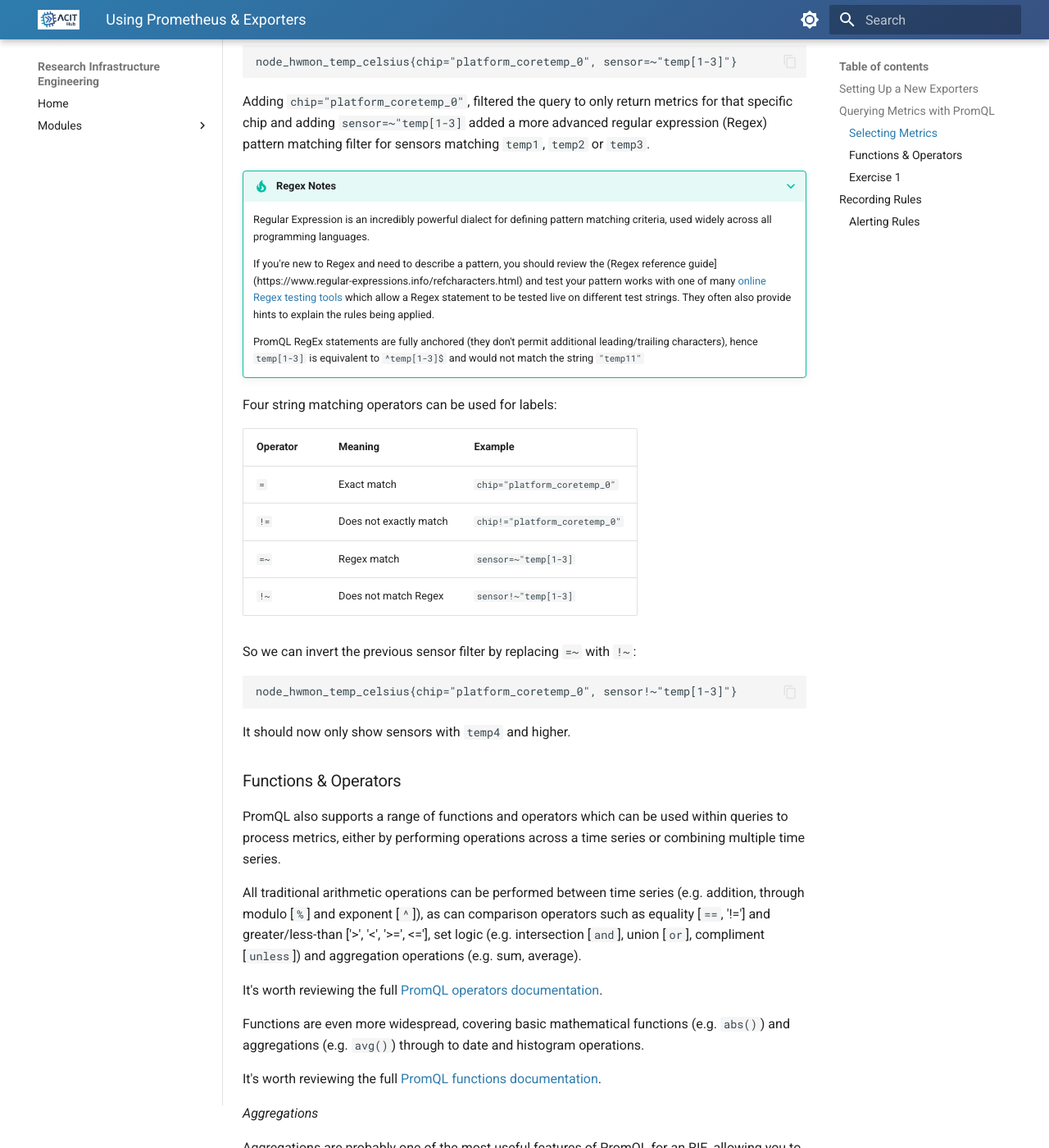
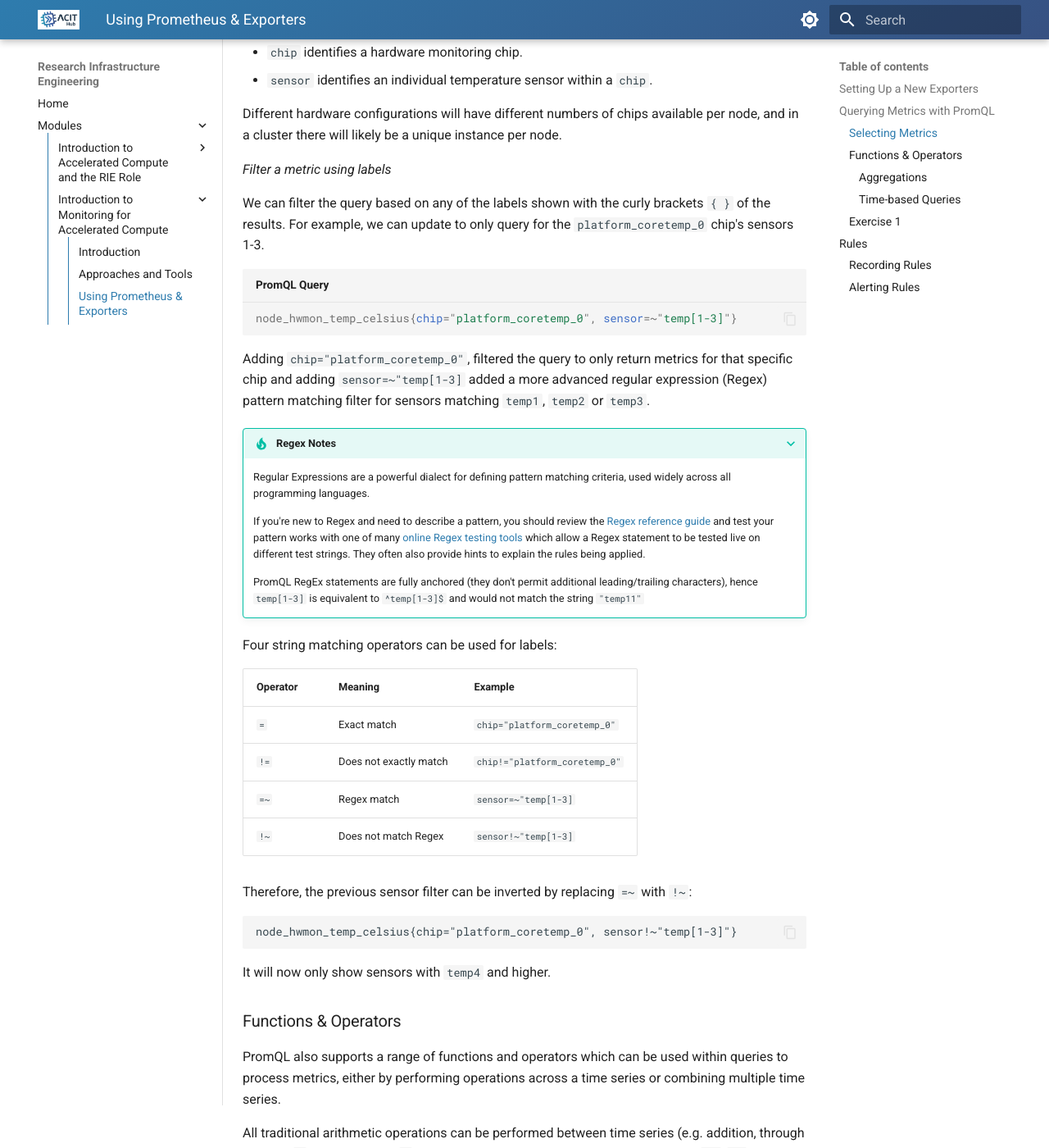
Before and after one commit to ACIT-Hub/docs-acit.surrey.ac.uk, an MkDocs documentation site: the page built from docs/modules/introduction-to-monitoring/prometheus.md, in a window 1280 px wide and 1400 px high, scrolled down 3245 px. Shown: the whole window at 82% size. Built offline with MkDocs 1.6.1 and Material for MkDocs 9.7.7, drawn with Linux system fonts in a browser that asks for light colours; some of the changed text lies outside the part shown.

Commit message:
Formatting review
Fixed many images and embedded code

Updated a package version to enable titling code fences.

````diff
--- a/docs/modules/introduction-to-monitoring/prometheus.md
+++ b/docs/modules/introduction-to-monitoring/prometheus.md
@@ -30,41 +30,48 @@ If we download and execute [node_exporter](https://github.com/prometheus/node_ex
 
 Under the `scrape_configs` section of the Prometheus config `.yml`, we can then specify the exporter to be scraped:
 
-```yml
+```yml {title="prometheus.yml"}
+
   # Specify a new job for our node exporter
 
   - job_name: "node exporter"
-
     scrape_interval: 1s # Override global scrape interval
-
     static_configs:
-
     - targets: # The target(s) to scrape from
-
       - "localhost:9100"
-
       labels: # Labels to apply to metrics from this job
-
         environment: "production"
 ```
 
 Within this block it's possible to override the global defaults, such as `scrape_interval` for a particular job. Likewise, multiple targets can be scraped as part of the same job and labels assigned to all metrics that are scraped via the job.
 
 
-
 ???+ tip "`.yml` Mistakes"
 
     As the configuration is .yml indentation is very strict. If Prometheus is unable to read your updated configuration, an error will be produced, and it will fail to start. This error will usually specify either the affected line or section of the configuration where parsing failed.
 
-    E.g. the below error was produced when labels was indented by 2 additional spaces
+    E.g. the below error was produced when `labels` was indented by 2 additional spaces
 
     ```
     time=2026-09-30T10:33:43.292+01:00 level=ERROR source=main.go:768 msg="Error loading config (--config.file=prometheus.yml)" file=/home/rob/prometheus/prometheus-3.15.0.linux-amd64/prometheus.yml err="parsing YAML file prometheus.yml: yaml: unmarshal errors:\n  line 41: cannot unmarshal !!map into string"
     ```
 
-    Likewise, it’s possible to add a spurious `-` to labels, leading to labelling a null target. This will build, but the label won’t be present in any collected data.
+    Likewise, it’s possible to add a spurious `-` to labels, leading to labelling a null target. This will build, but the label won’t be present in any scraped data.
 
 
+??? note "Victoria Metrics Differences"
+
+    Victoria Metrics can read a Prometheus scrape configuration, however it's provided at runtime differently and served on a different port.
+
+    ```sh
+    ./victoria-metrics-prod -selfScrapeInterval=10s -promscrape.config=prometheus.yml
+    ```
+
+    It will then be available at
+
+    http://localhost:8428
+
+    *Things will be a little bit different if Victoria Metrics: cluster version is being used, so check with your team to understand your local configuration.*
 
 ## Querying Metrics with PromQL
 
@@ -80,15 +87,15 @@ Metrics can be queried in both Prometheus and Victoria Metrics (including via Gr
 
 To find all linked metrics, e.g. for production environment label before, we can use the following query:
 
-```
+```PromQL  {title="PromQL Query"}
 {environment="production"}
 ```
 
 Within Prometheus, selecting "Query" in the navigation bar opens the query view. If the above statement is entered it should produce results similar to this:
 
 <div class="img-box" markdown>
-![The result of querying `{environment="production"}` within Prometheus, after setting up node exporter as explained earlier.](../../assets/images/monitoring/promql-first-query.png){.img-left alt="The Prometheus Query interface, showing the table of results for querying the label environment=production."}
-
+![The Prometheus Query interface, showing the table of results for querying the label environment=production.](../../assets/images/monitoring/promql-first-query.png)
+The result of querying `{environment="production"}` within Prometheus, after setting up node exporter as explained earlier.
 </div>
 *Figure 3*
 
@@ -98,7 +105,7 @@ This basic query however is too broad, it returns all metrics with the productio
 
 To return all metrics of a specific name, that name can be queried. For example for hardware temperatures there is the metric `node_hwmon_temp_celsius`. However, if this is entered as a query it's likely to return multiple time series (generally a node will have multiple temperature sensors).
 
-```
+```PromQL  {title="PromQL Query"}
 node_hwmon_temp_celsius
 ```
 
@@ -114,7 +121,7 @@ Different hardware configurations will have different numbers of chips available
 
 We can filter the query based on any of the labels shown with the curly brackets `{ }` of the results. For example, we can update to only query for the `platform_coretemp_0` chip's sensors 1-3.
 
-```
+```PromQL  {title="PromQL Query"}
 node_hwmon_temp_celsius{chip="platform_coretemp_0", sensor=~"temp[1-3]"}
 ```
 
@@ -123,9 +130,9 @@ Adding `chip="platform_coretemp_0"`, filtered the query to only return metrics f
 
 ???+ tip "Regex Notes"
 
-    Regular Expression is an incredibly powerful dialect for defining pattern matching criteria, used widely across all programming languages.
+    Regular Expressions are a powerful dialect for defining pattern matching criteria, used widely across all programming languages.
 
-    If you're new to Regex and need to describe a pattern, you should review the (Regex reference guide](https://www.regular-expressions.info/refcharacters.html) and test your pattern works with one of many [online Regex testing tools](https://regex101.com/) which allow a Regex statement to be tested live on different test strings. They often also provide hints to explain the rules being applied.
+    If you're new to Regex and need to describe a pattern, you should review the [Regex reference guide](https://www.regular-expressions.info/refcharacters.html) and test your pattern works with one of many [online Regex testing tools](https://regex101.com/) which allow a Regex statement to be tested live on different test strings. They often also provide hints to explain the rules being applied.
 
     PromQL RegEx statements are fully anchored (they don't permit additional leading/trailing characters), hence `temp[1-3]` is equivalent to `^temp[1-3]$` and would not match the string `"temp11"`
 
@@ -138,19 +145,19 @@ Four string matching operators can be used for labels:
 | `=~`     | Regex match            | `sensor=~"temp[1-3]`          |
 | `!~`     | Does not match Regex   | `sensor!~"temp[1-3]`          |
 
-So we can invert the previous sensor filter by replacing `=~` with `!~`:
+Therefore, the previous sensor filter can be inverted by replacing `=~` with `!~`:
 
 ```
 node_hwmon_temp_celsius{chip="platform_coretemp_0", sensor!~"temp[1-3]"}
 ```
 
-It should now only show sensors with `temp4` and higher.
+It will now only show sensors with `temp4` and higher.
 
 ### Functions & Operators
 
 PromQL also supports a range of functions and operators which can be used within queries to process metrics, either by performing operations across a time series or combining multiple time series.
 
-All traditional arithmetic operations can be performed between time series (e.g. addition, through modulo [`%`] and exponent [`^`]), as can comparison operators such as equality [`==`, '!='] and greater/less-than ['>', '<', '>=', <='], set logic (e.g. intersection [`and`], union [`or`], compliment [`unless`]) and aggregation operations (e.g. sum, average).
+All traditional arithmetic operations can be performed between time series (e.g. addition, through modulo [`%`] and exponent [`^`]), as can comparison operators such as equality [`==`, `!=`] and greater/less-than [`>`, `<`, `>=`, `<=`], set logic (e.g. intersection [`and`], union [`or`], compliment [`unless`]) and aggregation operations (e.g. sum, average).
 
 It's worth reviewing the full [PromQL operators documentation](https://prometheus.io/docs/prometheus/latest/querying/operators/).
 
@@ -158,13 +165,13 @@ Functions are even more widespread, covering basic mathematical functions (e.g.
 
 It's worth reviewing the full [PromQL functions documentation](https://prometheus.io/docs/prometheus/latest/querying/functions/).
 
-*Aggregations*
+#### Aggregations
 
 Aggregations are probably one of the most useful features of PromQL for an RIE, allowing you to answer questions about groups of time series (e.g. across multiple nodes) or reduce the resolution of a time series.
 
 For example:
 
-```
+```PromQL  {title="PromQL Query"}
 max(node_hwmon_temp_celsius)
 ```
 
@@ -182,8 +189,8 @@ The most commonly used aggregation functions are:
 
 Aggregations can be grouped according to a label with `by`, to produce multiple max, for example:
 
-```
-max by(chip)(node_hwmon_temp_celsius)
+```PromQL  {title="PromQL Query"}
+max by(chip) (node_hwmon_temp_celsius)
 ```
 
 Displays the maximum temperature across all sensors for each chip.
@@ -197,8 +204,8 @@ Displays the maximum temperature across all sensors for each chip.
 Alternatively, you can use `without` to remove specific labels from the output. The `without` aggregation therefore combines series that differ only by their sensor label. For example:
 
 
-```
-max (node_hwmon_temp_celsius) without (sensor)
+```PromQL {title="PromQL Query"}
+max(node_hwmon_temp_celsius) without (sensor)
 ```
 
 Returns a plot matching Figure 4, as `max` has been applied across all sensors of each chip, as the `chip` and `instance` labels were retained.
@@ -206,13 +213,13 @@ Returns a plot matching Figure 4, as `max` has been applied across all sensors o
 In practice, you're more likely to group by the `instance` label in a cluster with multiple nodes so that nodes can be compared to expose outliers.
 
 
-*Time-based Queries*
+#### Time-based Queries
 
 When working with time series metrics, RIEs will often want to investigate how metrics change over time.
 
 `rate()` calculates the average per-second rate of increase of a counter over a specified time window. For example, the following query calculates the average network receive rate over the previous five minutes:
 
-```
+```PromQL  {title="PromQL Query"}
 rate(node_network_receive_bytes_total[5m])
 ```
 
@@ -249,17 +256,18 @@ You could provide the answers in collapsible sections so engineers can check the
 --->
 
 
---------
+
+## Rules
 
 Queries can also be used to define rules, to pre-calculate dependent metrics (recording rules), and to create alerts (alerting rules). These can be defined within separate rule `.yml` files, and will be evaluated at the frequency defined by the evaluation_interval in the main configuration file.
 
-## Recording Rules
+### Recording Rules
 
 Recording rules, which calculate dependent metrics, can avoid the need to re-calculate expensive dependent metrics every time a dashboard is loaded.
 
 The below demonstrates an example rule file which defines the record `code:prometheus_http_requests_total:sum` to sum the total number of HTTPS requests to the Prometheus server over time, for each response code.
 
-```yml
+```yml  {title="rules/http_sum.yml"}
 groups:
 
   # Name of the group, must be unique within the rule file
@@ -281,7 +289,7 @@ groups:
 
 If this rule file is saved as `http_sum.yml` in a `rules` subdirectory, it can be added to Prometheus’ configuration within the `rules_files` section.
 
-```yml
+```yml {title="prometheus.yml"}
 
 rule_files:
 
--- a/mkdocs.yml
+++ b/mkdocs.yml
@@ -74,3 +74,4 @@ nav:
           - Overview: modules/introduction-to-monitoring/index.md
           - modules/introduction-to-monitoring/introduction.md
           - modules/introduction-to-monitoring/approaches-and-tools.md
+          - modules/introduction-to-monitoring/prometheus.md
--- a/requirements.txt
+++ b/requirements.txt
@@ -20,7 +20,7 @@ paginate==0.5.7
 pathspec==1.1.1
 platformdirs==4.4.0
 Pygments==2.21.0
-pymdown-extensions==10.21.3
+pymdown-extensions==12.2
 python-dateutil==2.9.0.post0
 PyYAML==6.0.3
 pyyaml_env_tag==1.1
````
Also changed, not shown: other parts of docs/modules/introduction-to-monitoring/prometheus.md (+2 -2 lines), docs/modules/introduction-to-monitoring/approaches-and-tools.md (+4 -3 lines), docs/modules/introduction-to-monitoring/index.md (+2 -1 lines), docs/modules/introduction-to-monitoring/introduction.md (+1 -1 lines).
